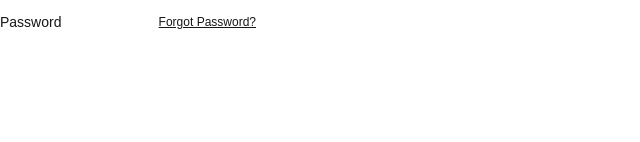
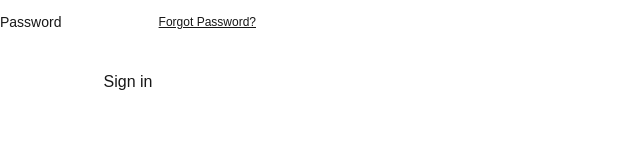
Before and after one commit to IkigaiLabsETH/train, a Next.js app: page /sign-in in a window 1280 px wide. Shown: the part 158-300 px from the top of the page, without its empty margins (0-640 px from the left). Built offline with nearby package versions, Linux system fonts and the light colour scheme.

Commit message:
fix login

```diff
--- a/app/(auth-pages)/forgot-password/page.tsx
+++ b/app/(auth-pages)/forgot-password/page.tsx
@@ -1,6 +1,6 @@
 import { forgotPasswordAction } from "../../actions";
 import FormMessage from '../../components/form-message'
-import SubmitButton from '../../components/submit-button'
+import { SubmitButton } from '../../components/submit-button'
 import Input from '../../components/ui/input'
 import Label from '../../components/ui/label'
 import Link from "next/link";
@@ -27,10 +27,10 @@ export default function ForgotPassword({
         <div className="flex flex-col gap-2 [&>input]:mb-3 mt-8">
           <Label htmlFor="email">Email</Label>
           <Input id="email" type="email" name="email" placeholder="you@example.com" required />
-          <SubmitButton>
+          <SubmitButton pendingText="Resetting...">
             Reset Password
           </SubmitButton>
-          <FormMessage message={searchParams.message} />
+          <FormMessage message={searchParams.message?.toString() ?? ''} />
         </div>
       </form>
       <SmtpMessage />
--- a/app/components/submit-button.tsx
+++ b/app/components/submit-button.tsx
@@ -1,14 +1,16 @@
 "use client";
 
-import { ReactNode } from 'react';
+import React from 'react';
 
 interface SubmitButtonProps {
-  onClick?: () => void;
-  children: ReactNode;
+  children: React.ReactNode;
   pendingText: string;
 }
 
-export function SubmitButton({ children, pendingText }: SubmitButtonProps) {
-  // Implement the component using the pendingText prop
-  // ...
-}
+export const SubmitButton: React.FC<SubmitButtonProps> = ({ children, pendingText }) => {
+  return (
+    <button type="submit">
+      {children}
+    </button>
+  );
+};
```
